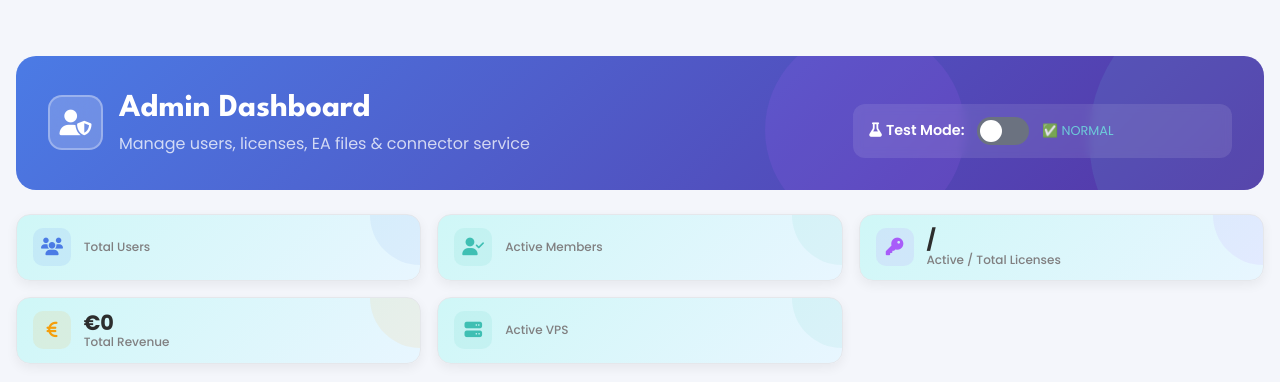
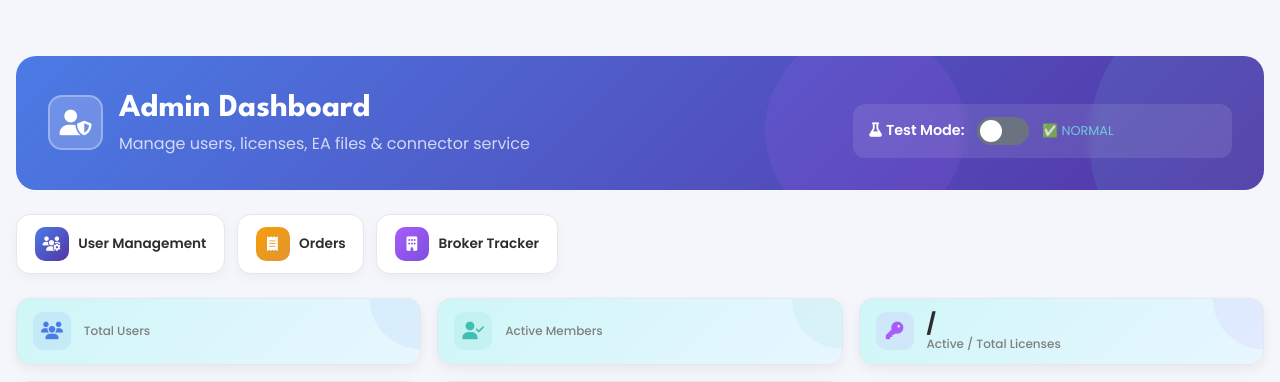
Before and after one commit to NDBOSSY/LWIX, a Flask app: template templates/admin/dashboard.html in a window 1280 px wide. Shown: the part 78-460 px from the top of the page. Run offline with Flask 3, Linux system fonts and the light colour scheme; the template is opened without the code that fills it, so the values that code supplies are empty; some libraries are stand-ins or nearby versions.

Commit message:
Update dashboard dash400.html

```diff
--- a/templates/admin/dashboard.html
+++ b/templates/admin/dashboard.html
@@ -20,6 +20,26 @@
     input:checked + .test-toggle-slider:before { transform: translateX(24px); }
     .test-mode-label { font-size: 0.9rem; font-weight: 600; color: white; }
     .test-mode-status { font-size: 0.8rem; opacity: 0.85; }
+
+    /* Quick action buttons (row under the header) */
+    .quick-actions { display: flex; flex-wrap: wrap; gap: 0.75rem; margin-bottom: 1.5rem; }
+    .quick-action-btn {
+        display: inline-flex; align-items: center; gap: 0.6rem;
+        background: white; border: 1px solid #E5E7EB; border-radius: 14px;
+        padding: 0.75rem 1.1rem; text-decoration: none; color: #2D2D2D;
+        font-weight: 600; font-size: 0.85rem; box-shadow: 0 4px 12px rgba(0,0,0,0.04);
+        transition: all 0.2s;
+    }
+    .quick-action-btn:hover { transform: translateY(-2px); box-shadow: 0 10px 25px rgba(75,123,229,0.12); border-color: #6FDFDF; color: #2D2D2D; }
+    .quick-action-btn .qa-icon {
+        width: 34px; height: 34px; border-radius: 10px;
+        display: flex; align-items: center; justify-content: center;
+        color: white; font-size: 0.9rem; flex-shrink: 0;
+    }
+    .quick-action-btn .qa-badge {
+        margin-left: 0.3rem; background: #F1F1F1; color: #6B7280;
+        border-radius: 20px; padding: 0.1rem 0.55rem; font-size: 0.72rem; font-weight: 700;
+    }
 
     .stats-grid { display: grid; grid-template-columns: repeat(5, 1fr); gap: 1rem; margin-bottom: 1.5rem; }
     .stat-card { background: linear-gradient(135deg, #CFF7F7 0%, #E8F6FF 100%); border-radius: 14px; padding: 0.8rem 1rem; border: 1px solid #E5E7EB; transition: all 0.3s; position: relative; overflow: hidden; box-shadow: 0 4px 12px rgba(0,0,0,0.06); display: flex; align-items: center; gap: 0.8rem; }
@@ -125,6 +145,25 @@
                 </div>
             </div>
         </div>
+    </div>
+
+    {# QUICK ACTIONS #}
+    <div class="quick-actions">
+        <a href="{{ url_for('admin_users') }}" class="quick-action-btn">
+            <span class="qa-icon" style="background: linear-gradient(135deg,#4B7BE5,#5534A5);"><i class="fas fa-users-cog"></i></span>
+            User Management
+        </a>
+        <a href="{{ url_for('admin_orders') }}" class="quick-action-btn">
+            <span class="qa-icon" style="background: linear-gradient(135deg,#F59E0B,#e2952f);"><i class="fas fa-receipt"></i></span>
+            Orders
+        </a>
+        <a href="{{ url_for('admin_broker_tracker') }}" class="quick-action-btn">
+            <span class="qa-icon" style="background: linear-gradient(135deg,#A85CF9,#7c4fe0);"><i class="fas fa-building"></i></span>
+            Broker Tracker
+            {% if broker_accounts_count is defined %}
+            <span class="qa-badge">{{ broker_accounts_count }}</span>
+            {% endif %}
+        </a>
     </div>
 
     {# STATS #}
```
